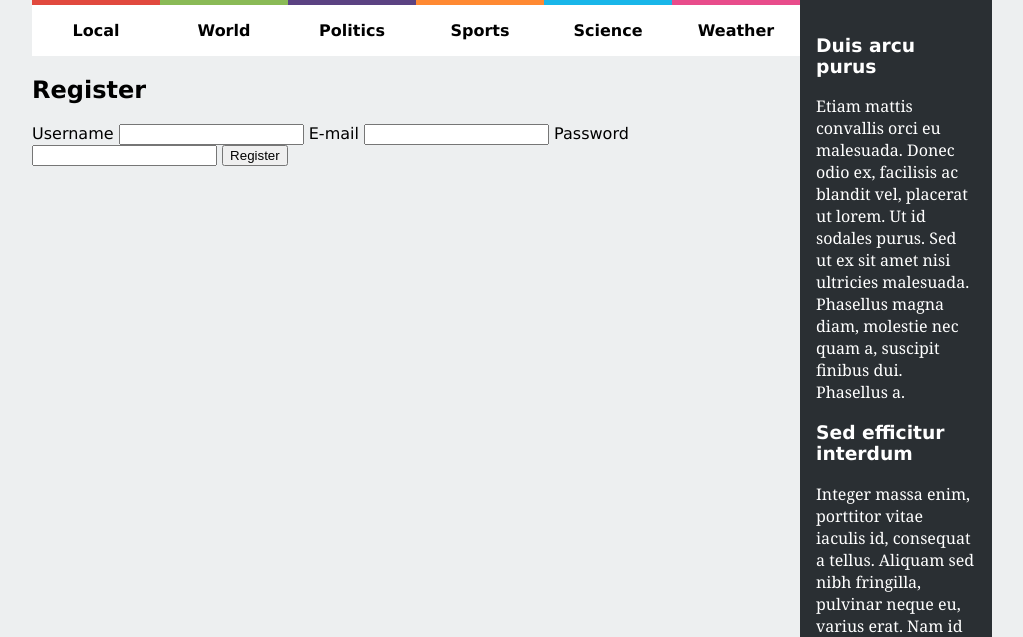
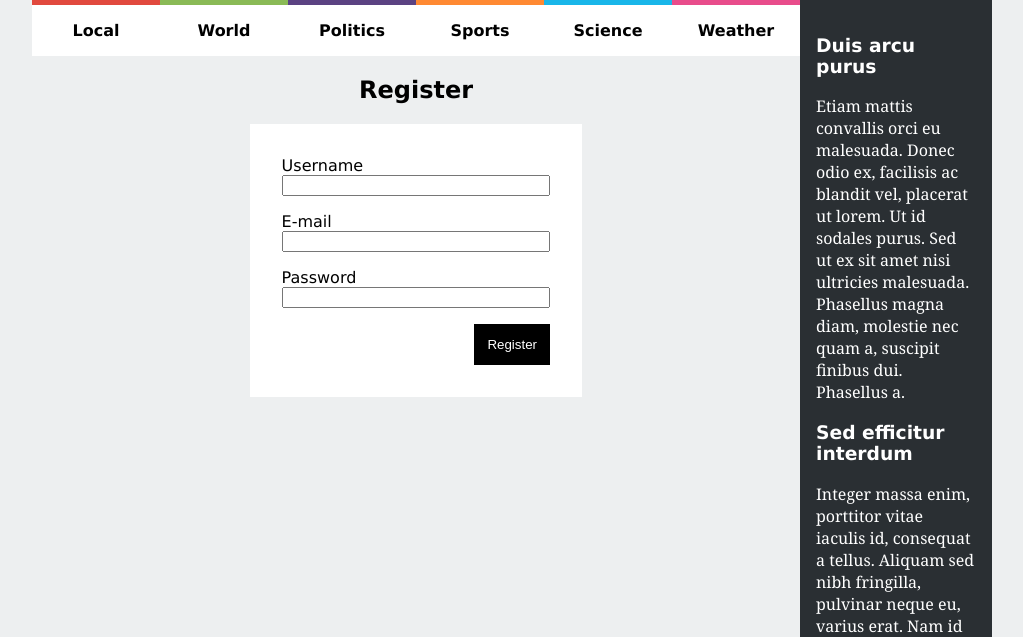
Before and after one commit to GoncaloPascoal/feup-ltw, a PHP site: page /register.html in a window 1280 px wide. Shown: the part 85-722 px from the top of the page, without its empty margins (128-1151 px from the left). Run offline with PHP 8.4, Linux system fonts and the light colour scheme.

Commit message:
Started exercise 1.5

```diff
--- a/TP2/news/comments.css
+++ b/TP2/news/comments.css
@@ -46,4 +46,5 @@ section#comments > form > input {
     background-color: black;
     color: white;
     padding: 1em;
+    border: none;
 }
--- /dev/null
+++ b/TP2/news/forms.css
@@ -0,0 +1,29 @@
+
+section#register > h1 {
+    text-align: center;
+    width: 100%;
+}
+
+section#register > form {
+    background-color: white;
+    display: flex;
+    flex-direction: column;
+    justify-content: space-between;
+    width: 35%;
+    margin: auto;
+    padding: 2em;
+}
+
+section#register label {
+    display: flex;
+    flex-direction: column;
+    margin-bottom: 1em;
+}
+
+section#register > form > input {
+    align-self: flex-end;
+    background-color: black;
+    color: white;
+    padding: 1em;
+    border: none;
+}
--- a/TP2/news/responsive.css
+++ b/TP2/news/responsive.css
@@ -3,7 +3,7 @@
         display: none;
     }
 
-    #menu, #news, body > footer {
+    #menu, #news, body > footer, section#register {
         grid-column-end: span 2;
         margin-right: 0;
     }
```
